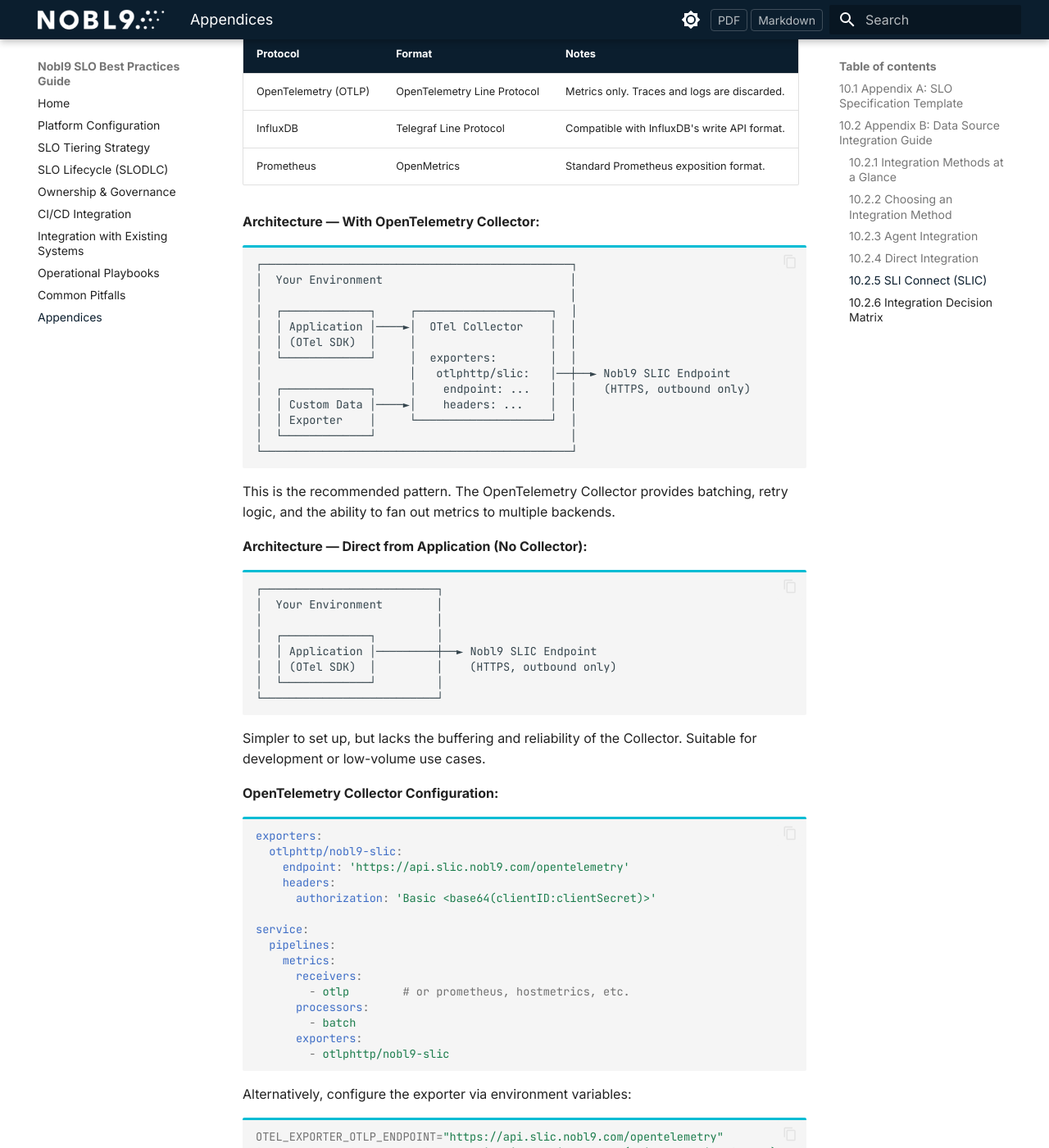
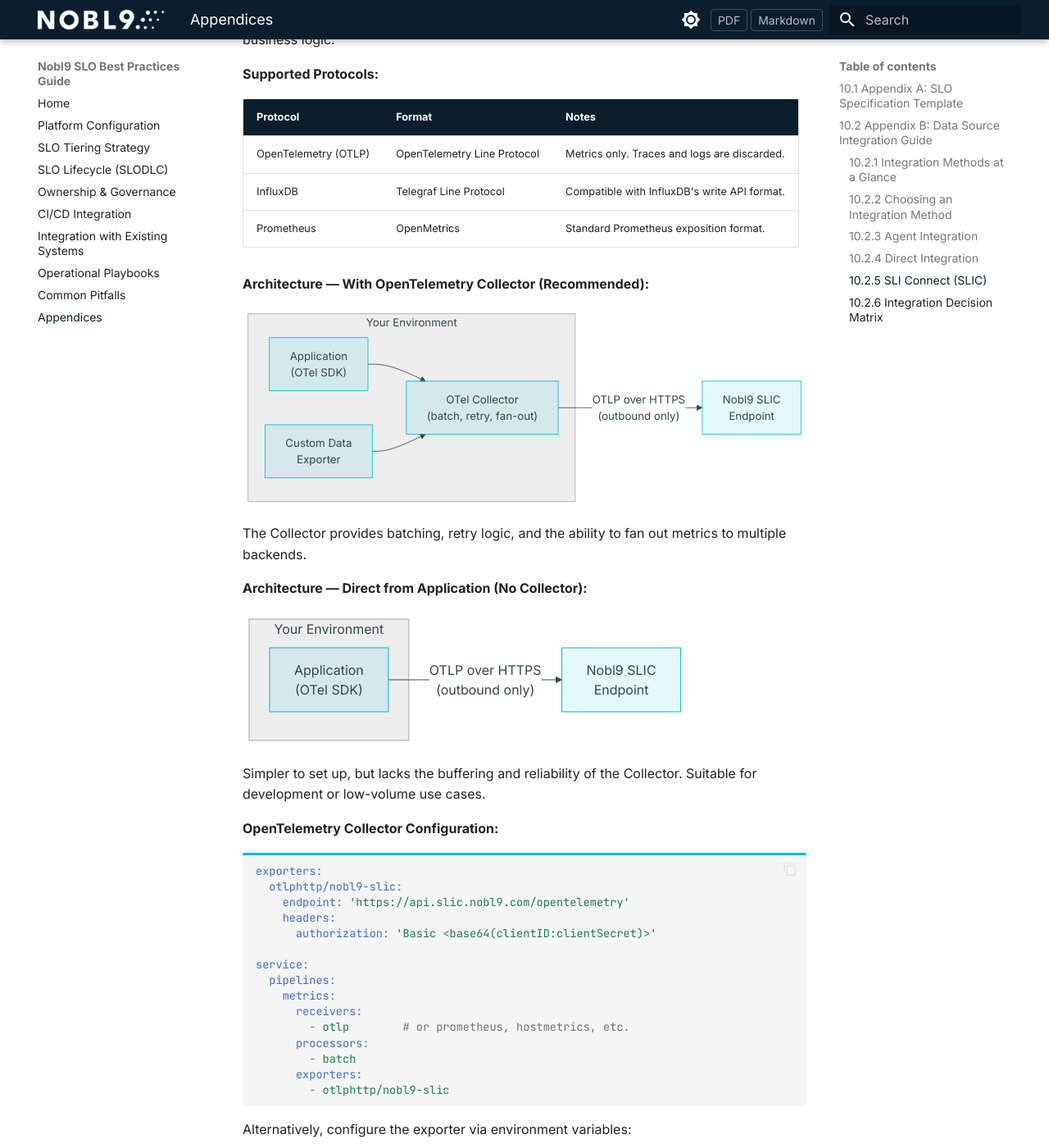
Before and after one commit to nobl9/slo-best-practices, an MkDocs documentation site: the page built from docs/appendices.md, in a window 1280 px wide and 1400 px high, scrolled down 5456 px. Shown: the whole window at 82% size. Built offline with MkDocs 1.6.1 and Material for MkDocs 9.7.7, drawn with Linux system fonts in a browser that asks for light colours; part of the change alters nothing that is shown; some of the changed text lies outside the part shown.

Commit message:
Replace ASCII architecture diagrams with Mermaid (#31)
ASCII box-drawing characters rendered poorly in the browser. Switch
to Mermaid flowcharts for the Agent, SLI Connect (with Collector),
and SLI Connect (direct) architecture diagrams. Enable Mermaid
support in mkdocs.yml via pymdownx.superfences custom fences.

Co-authored-by: Brian Singer <5863322+bsinger355.noreply.github.com>

````diff
--- a/docs/appendices.md
+++ b/docs/appendices.md
@@ -84,22 +84,20 @@ The Nobl9 Agent is a lightweight container that pulls SLI metrics from your data
 
 **Architecture:**
 
-```
-┌──────────────────────────────────┐      ┌──────────────────────┐
-│  Your Environment                │      │  Nobl9 Cloud         │
-│                                  │      │                      │
-│  ┌────────────┐   ┌───────────┐  │      │  ┌────────────────┐  │
-│  │ Data Source │◄──│ N9 Agent  │──┼──────┼─►│ Intake Service │  │
-│  │ (Prometheus│   │ Container │  │      │  │                │  │
-│  │  Datadog,  │   └───────────┘  │      │  └────────────────┘  │
-│  │  etc.)     │     ▲            │      │                      │
-│  └────────────┘     │            │      │  m2m Authentication  │
-│                     │            │      │  AWS WAF             │
-│  Credentials via    │            │      └──────────────────────┘
-│  K8s Secrets or     │            │
-│  secrets manager    │            │
-└──────────────────────────────────┘
-        All connections are OUTBOUND
+```mermaid
+flowchart LR
+    subgraph env["Your Environment"]
+        DS["Data Source\n(Prometheus, Datadog, etc.)"]
+        Agent["N9 Agent\nContainer"]
+        Creds["Credentials via\nK8s Secrets or\nsecrets manager"]
+    end
+    subgraph n9["Nobl9 Cloud"]
+        Intake["Intake Service"]
+        Auth["m2m Authentication\nAWS WAF"]
+    end
+    Agent -- "pulls metrics" --> DS
+    Creds -.-> Agent
+    Agent -- "pushes data\n(outbound only)" --> Intake
 ```
 
 **Deployment Options:**
@@ -164,37 +162,32 @@ SLI Connect allows you to push custom SLI metrics directly to Nobl9 rather than
 | InfluxDB | Telegraf Line Protocol | Compatible with InfluxDB's write API format. |
 | Prometheus | OpenMetrics | Standard Prometheus exposition format. |
 
-**Architecture — With OpenTelemetry Collector:**
+**Architecture — With OpenTelemetry Collector (Recommended):**
 
-```
-┌──────────────────────────────────────────────┐
-│  Your Environment                            │
-│                                              │
-│  ┌─────────────┐     ┌────────────────────┐  │
-│  │ Application │────►│  OTel Collector    │  │
-│  │ (OTel SDK)  │     │                    │  │
-│  └─────────────┘     │  exporters:        │  │
-│                      │   otlphttp/slic:   │──┼──► Nobl9 SLIC Endpoint
-│  ┌─────────────┐     │    endpoint: ...   │  │    (HTTPS, outbound only)
-│  │ Custom Data │────►│    headers: ...    │  │
-│  │ Exporter    │     └────────────────────┘  │
-│  └─────────────┘                             │
-└──────────────────────────────────────────────┘
+```mermaid
+flowchart LR
+    subgraph env["Your Environment"]
+        App["Application\n(OTel SDK)"]
+        Custom["Custom Data\nExporter"]
+        Collector["OTel Collector\n(batch, retry, fan-out)"]
+    end
+    SLIC["Nobl9 SLIC\nEndpoint"]
+    App --> Collector
+    Custom --> Collector
+    Collector -- "OTLP over HTTPS\n(outbound only)" --> SLIC
 ```
 
-This is the recommended pattern. The OpenTelemetry Collector provides batching, retry logic, and the ability to fan out metrics to multiple backends.
+The Collector provides batching, retry logic, and the ability to fan out metrics to multiple backends.
 
 **Architecture — Direct from Application (No Collector):**
 
-```
-┌──────────────────────────┐
-│  Your Environment        │
-│                          │
-│  ┌─────────────┐         │
-│  │ Application │─────────┼──► Nobl9 SLIC Endpoint
-│  │ (OTel SDK)  │         │    (HTTPS, outbound only)
-│  └─────────────┘         │
-└──────────────────────────┘
+```mermaid
+flowchart LR
+    subgraph env["Your Environment"]
+        App["Application\n(OTel SDK)"]
+    end
+    SLIC["Nobl9 SLIC\nEndpoint"]
+    App -- "OTLP over HTTPS\n(outbound only)" --> SLIC
 ```
 
 Simpler to set up, but lacks the buffering and reliability of the Collector. Suitable for development or low-volume use cases.
--- a/mkdocs.yml
+++ b/mkdocs.yml
@@ -52,7 +52,11 @@ nav:
 markdown_extensions:
   - admonition
   - pymdownx.details
-  - pymdownx.superfences
+  - pymdownx.superfences:
+      custom_fences:
+        - name: mermaid
+          class: mermaid
+          format: !!python/name:pymdownx.superfences.fence_code_format
   - pymdownx.tabbed:
       alternate_style: true
   - pymdownx.highlight:
````
